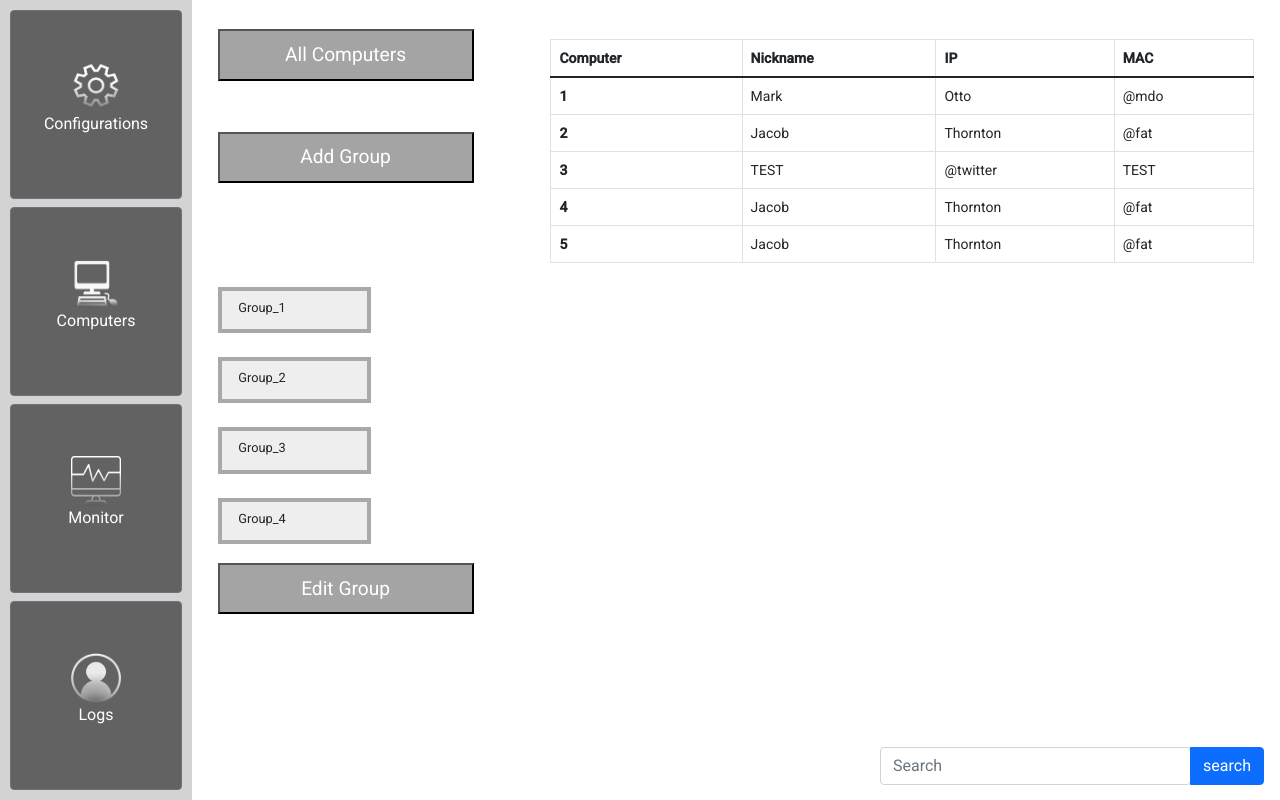
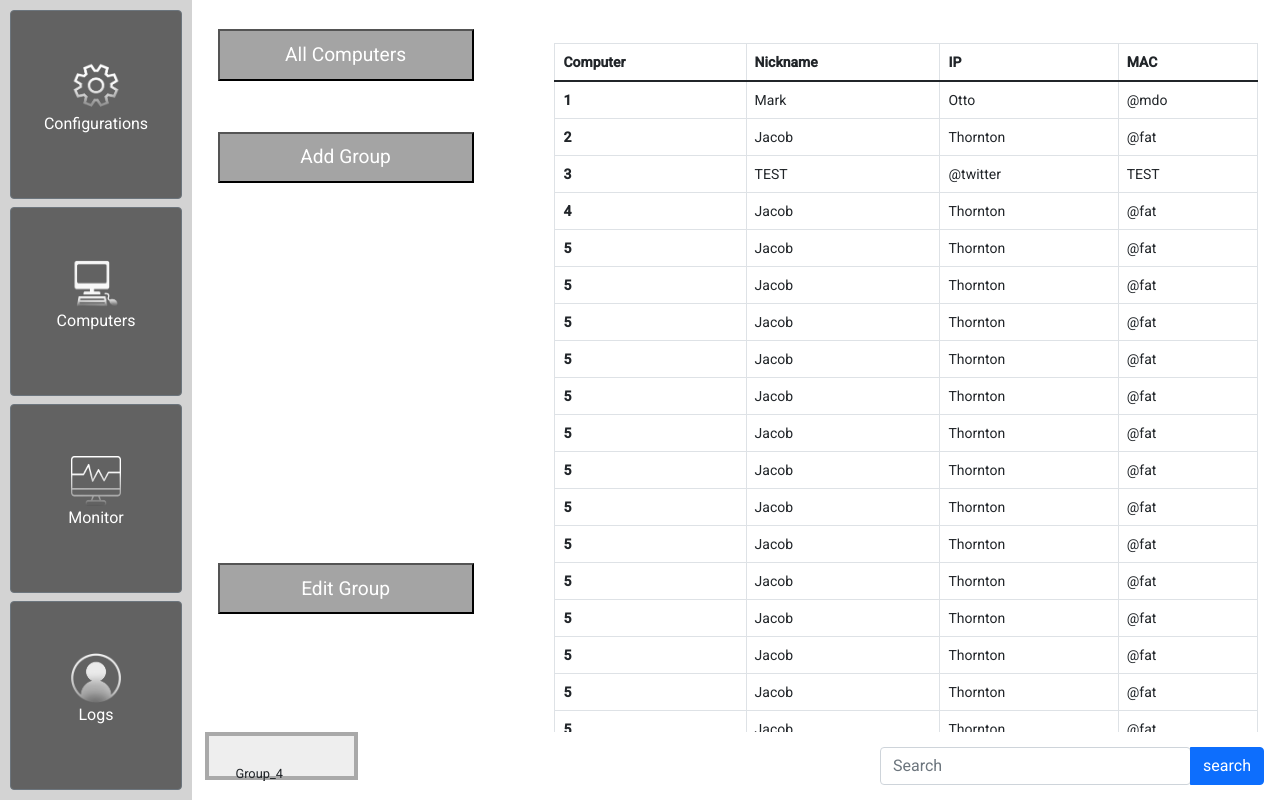
Before and after one commit to Martinius1/Pablle, an Angular app: page /computers in a window 1280 px wide. Built offline with nearby package versions, Linux system fonts and the light colour scheme.

Commit message:
Dodělání Loginu Dodělání create group opravení PC

```diff
--- a/src/app/pages/computers/computers.component.html
+++ b/src/app/pages/computers/computers.component.html
@@ -1,4 +1,5 @@
 <div style="margin-top: 3vh"></div>
+<div class="scroll">
 <table class="table table-bordered">
   <thead>
   <tr class="table2">
@@ -39,14 +40,272 @@
     <td>Thornton</td>
     <td>@fat</td>
   </tr>
+  <tr>
+    <th scope="row">5</th>
+    <td>Jacob</td>
+    <td>Thornton</td>
+    <td>@fat</td>
+  </tr>
+  <tr>
+    <th scope="row">5</th>
+    <td>Jacob</td>
+    <td>Thornton</td>
+    <td>@fat</td>
+  </tr>
+  <tr>
+    <th scope="row">5</th>
+    <td>Jacob</td>
+    <td>Thornton</td>
+    <td>@fat</td>
+  </tr>
+  <tr>
+    <th scope="row">5</th>
+    <td>Jacob</td>
+    <td>Thornton</td>
+    <td>@fat</td>
+  </tr>
+  <tr>
+    <th scope="row">5</th>
+    <td>Jacob</td>
+    <td>Thornton</td>
+    <td>@fat</td>
+  </tr>
+  <tr>
+    <th scope="row">5</th>
+    <td>Jacob</td>
+    <td>Thornton</td>
+    <td>@fat</td>
+  </tr>
+  <tr>
+    <th scope="row">5</th>
+    <td>Jacob</td>
+    <td>Thornton</td>
+    <td>@fat</td>
+  </tr>
+  <tr>
+    <th scope="row">5</th>
+    <td>Jacob</td>
+    <td>Thornton</td>
+    <td>@fat</td>
+  </tr>
+  <tr>
+    <th scope="row">5</th>
+    <td>Jacob</td>
+    <td>Thornton</td>
+    <td>@fat</td>
+  </tr>
+  <tr>
+    <th scope="row">5</th>
+    <td>Jacob</td>
+    <td>Thornton</td>
+    <td>@fat</td>
+  </tr>
+  <tr>
+    <th scope="row">5</th>
+    <td>Jacob</td>
+    <td>Thornton</td>
+    <td>@fat</td>
+  </tr>
+  <tr>
+    <th scope="row">5</th>
+    <td>Jacob</td>
+    <td>Thornton</td>
+    <td>@fat</td>
+  </tr>
+  <tr>
+    <th scope="row">5</th>
+    <td>Jacob</td>
+    <td>Thornton</td>
+    <td>@fat</td>
+  </tr>
+  <tr>
+    <th scope="row">5</th>
+    <td>Jacob</td>
+    <td>Thornton</td>
+    <td>@fat</td>
+  </tr>
+  <tr>
+    <th scope="row">5</th>
+    <td>Jacob</td>
+    <td>Thornton</td>
+    <td>@fat</td>
+  </tr>
+  <tr>
+    <th scope="row">5</th>
+    <td>Jacob</td>
+    <td>Thornton</td>
+    <td>@fat</td>
+  </tr>
+  <tr>
+    <th scope="row">5</th>
+    <td>Jacob</td>
+    <td>Thornton</td>
+    <td>@fat</td>
+  </tr>
+  <tr>
+    <th scope="row">5</th>
+    <td>Jacob</td>
+    <td>Thornton</td>
+    <td>@fat</td>
+  </tr>
+  <tr>
+    <th scope="row">5</th>
+    <td>Jacob</td>
+    <td>Thornton</td>
+    <td>@fat</td>
+  </tr>
+  <tr>
+    <th scope="row">5</th>
+    <td>Jacob</td>
+    <td>Thornton</td>
+    <td>@fat</td>
+  </tr>
+  <tr>
+    <th scope="row">5</th>
+    <td>Jacob</td>
+    <td>Thornton</td>
+    <td>@fat</td>
+  </tr>
+  <tr>
+    <th scope="row">5</th>
+    <td>Jacob</td>
+    <td>Thornton</td>
+    <td>@fat</td>
+  </tr>
+  <tr>
+    <th scope="row">5</th>
+    <td>Jacob</td>
+    <td>Thornton</td>
+    <td>@fat</td>
+  </tr>
+  <tr>
+    <th scope="row">5</th>
+    <td>Jacob</td>
+    <td>Thornton</td>
+    <td>@fat</td>
+  </tr>
+  <tr>
+    <th scope="row">5</th>
+    <td>Jacob</td>
+    <td>Thornton</td>
+    <td>@fat</td>
+  </tr>
+  <tr>
+    <th scope="row">5</th>
+    <td>Jacob</td>
+    <td>Thornton</td>
+    <td>@fat</td>
+  </tr>
+  <tr>
+    <th scope="row">5</th>
+    <td>Jacob</td>
+    <td>Thornton</td>
+    <td>@fat</td>
+  </tr>
+  <tr>
+    <th scope="row">5</th>
+    <td>Jacob</td>
+    <td>Thornton</td>
+    <td>@fat</td>
+  </tr>
+  <tr>
+    <th scope="row">5</th>
+    <td>Jacob</td>
+    <td>Thornton</td>
+    <td>@fat</td>
+  </tr>
+  <tr>
+    <th scope="row">5</th>
+    <td>Jacob</td>
+    <td>Thornton</td>
+    <td>@fat</td>
+  </tr>
+  <tr>
+    <th scope="row">5</th>
+    <td>Jacob</td>
+    <td>Thornton</td>
+    <td>@fat</td>
+  </tr>
+  <tr>
+    <th scope="row">5</th>
+    <td>Jacob</td>
+    <td>Thornton</td>
+    <td>@fat</td>
+  </tr>
+  <tr>
+    <th scope="row">5</th>
+    <td>Jacob</td>
+    <td>Thornton</td>
+    <td>@fat</td>
+  </tr>
+  <tr>
+    <th scope="row">5</th>
+    <td>Jacob</td>
+    <td>Thornton</td>
+    <td>@fat</td>
+  </tr>
+  <tr>
+    <th scope="row">5</th>
+    <td>Jacob</td>
+    <td>Thornton</td>
+    <td>@fat</td>
+  </tr>
+  <tr>
+    <th scope="row">5</th>
+    <td>Jacob</td>
+    <td>Thornton</td>
+    <td>@fat</td>
+  </tr>
+  <tr>
+    <th scope="row">5</th>
+    <td>Jacob</td>
+    <td>Thornton</td>
+    <td>@fat</td>
+  </tr>
+  <tr>
+    <th scope="row">5</th>
+    <td>Jacob</td>
+    <td>Thornton</td>
+    <td>@fat</td>
+  </tr>
+  <tr>
+    <th scope="row">5</th>
+    <td>Jacob</td>
+    <td>Thornton</td>
+    <td>@fat</td>
+  </tr>
+  <tr>
+    <th scope="row">5</th>
+    <td>Jacob</td>
+    <td>Thornton</td>
+    <td>@fat</td>
+  </tr>
+  <tr>
+    <th scope="row">5</th>
+    <td>Jacob</td>
+    <td>Thornton</td>
+    <td>@fat</td>
+  </tr>
+  <tr>
+    <th scope="row">5</th>
+    <td>Jacob</td>
+    <td>Thornton</td>
+    <td>@fat</td>
+  </tr>
+  <tr>
+    <th scope="row">5</th>
+    <td>Jacob</td>
+    <td>Thornton</td>
+    <td>@fat</td>
+  </tr>
 
   </tbody>
 </table>
-
+</div>
 <div class="computers-buttons">
 
 
-  <button class="button-add-group" routerLink="computers/creategroup">Add Group</button>
+  <button class="button-add-group" routerLink="/computers/creategroup">Add Group</button>
   <button class="button-edit-group">Edit Group</button>
 
 </div>
--- a/src/app/pages/computers/computers.component.scss
+++ b/src/app/pages/computers/computers.component.scss
@@ -1,4 +1,11 @@
-
+.scroll{
+  padding:4px;
+  width: 100%;
+  height: 90%;
+  overflow-x: hidden;
+  overflow-y: auto;
+  text-align:justify;
+}
 
 .table{
   width: 55vw;
@@ -60,14 +67,10 @@
 .card-background{
   background-color: #EEEEEE;
   height: 6%;
-  justify-content: left;
-  align-items: center;
-  display: flex;
+  position: fixed;
   border: 4px solid darkgrey;
   width: 12vw;
-
-  margin-top: 3vh;
-  margin-left: 1vw;
+  padding: 10px;
 
 
   .pc-header{
--- a/src/app/pages/computers/create-group/create-group.component.html
+++ b/src/app/pages/computers/create-group/create-group.component.html
@@ -1,8 +1,62 @@
 <app-side-bar></app-side-bar>
-<div class="group-name">
-  <label for="textbox" class="group-name-label">Group Name :</label>
-  <input type="text" id="textbox" class="name-imput" name="textbox" placeholder="Name" style="width: 30vw">
+<div class="container">
+  <div class="row">
+    <div class="col">
+      <label for="textbox" class="group-name-label">Group Name:</label>
+    </div>
+    <div class="col-8">
+      <input type="text" id="textbox" class="name-imput" name="textbox" placeholder="Name" style="width: 30vw">
+    </div>
+  </div>
+  <div class="row">
+    <div style="margin-top: 3vh"></div>
+    <div class="col">
+      <label for="textbox" class="group-name-label">Computers:</label>
+    </div>
+    <div class="col-11">
+      <table class="table table-bordered">
+        <thead>
+        <tr class>
+          <th scope="col">Computer</th>
+          <th scope="col">Nickname</th>
+          <th scope="col">IP</th>
+          <th scope="col">MAC</th>
+        </tr>
+        </thead>
+        <tbody>
+        <tr>
+          <th scope="row">1</th>
+          <td>Main</td>
+          <td>192.140.90.23</td>
+          <td>00:00:00:a1:2b:cc</td>
+        </tr>
+        <tr>
+          <th scope="row">2</th>
+          <td>Admin PX</td>
+          <td>192.140.90.20</td>
+          <td>00:00:00:a1:2b:cc</td>
+        </tr>
+        <tr>
+          <th scope="row">3</th>
+          <td>TEST</td>
+          <td>192.140.90.11</td>
+          <td>TEST</td>
+        </tr>
+        <tr>
+          <th scope="row">4</th>
+          <td>Jacob</td>
+          <td>192.140.90.47</td>
+          <td>@fat</td>
+        </tr>
+        <tr>
+          <th scope="row">5</th>
+          <td>Jacob</td>
+          <td>192.140.90.1</td>
+          <td>@fat</td>
+        </tr>
+        </tbody>
+      </table>
+    </div>
+  </div>
 </div>
-<div class="computers">
-  <label for="textbox" class="computer-selected-show">Computers :</label>
-</div>
+<button>Add Computer</button>
--- a/src/app/pages/computers/create-group/create-group.component.scss
+++ b/src/app/pages/computers/create-group/create-group.component.scss
@@ -3,7 +3,7 @@
     padding-right: 15vw;
   }
   .name-imput{
-    background-color: slategray;
+
   }
 
 }
--- a/src/app/pages/login/login.component.html
+++ b/src/app/pages/login/login.component.html
@@ -1,2 +1,17 @@
-<p>login works!</p>
-<button routerLink="/configurations" class="btn btn-outline-success" type="button"><p>Login</p></button>
+<div class="container okno">
+  <div class="form-group">
+  <label for="exampleDropdownFormEmail2">Username</label>
+  <input type="email" class="form-control" id="exampleDropdownFormEmail2" placeholder="Username">
+</div>
+  <div class="form-group">
+    <label for="exampleDropdownFormPassword2">Password</label>
+    <input type="password" class="form-control" id="exampleDropdownFormPassword2" placeholder="Password">
+  </div>
+  <div class="form-check">
+    <input type="checkbox" class="form-check-input" id="dropdownCheck2">
+    <label class="form-check-label" for="dropdownCheck2">
+      Remember me
+    </label>
+  </div>
+  <button type="submit" class="btn btn-outline-success" routerLink="/configurations">Sign in</button>
+</div>
--- a/src/app/pages/login/login.component.scss
+++ b/src/app/pages/login/login.component.scss
@@ -0,0 +1,7 @@
+.okno{
+  align-items: center;
+  justify-content: center;
+  width: 15vw;
+  margin-left: 27vw;
+  margin-top: 36vh;
+}
```
